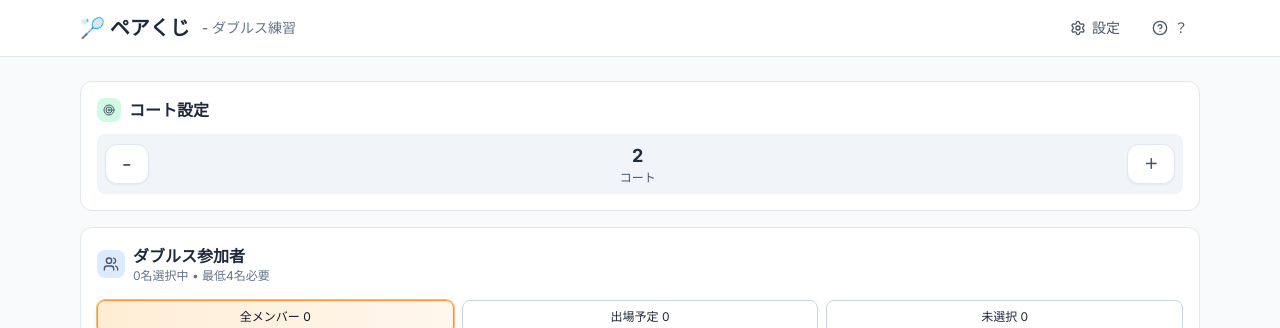
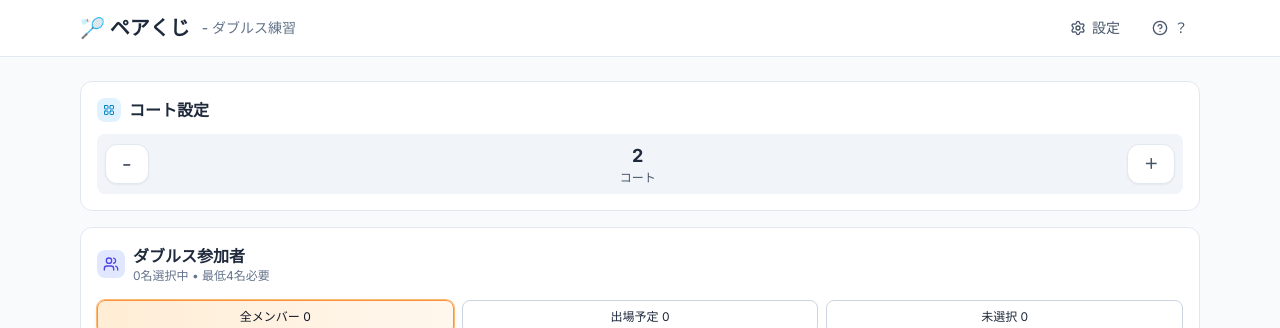
Before and after one commit to KM0912/pairkuji, a Next.js app: page /practice in a window 1280 px wide. Shown: the top 328 px of the page. Built offline with nearby package versions, Linux system fonts and the light colour scheme.

Commit message:
参加者選択コンポーネントのアイコンを更新し、スタイルのクラス名を変更

```diff
--- a/src/components/practice/ParticipantSelection.tsx
+++ b/src/components/practice/ParticipantSelection.tsx
@@ -1,6 +1,6 @@
 import { type Member } from '@/types/member';
 import { useState, useMemo } from 'react';
-import { Search, X, Users, AlertTriangle, Target, Play } from 'lucide-react';
+import { Search, X, Users, AlertTriangle, LayoutGrid, Play } from 'lucide-react';
 import { Button } from '../ui/Button';
 import { Card } from '../ui/Card';
 import { IconBadge } from '../ui/IconBadge';
@@ -69,9 +69,9 @@ export function ParticipantSelection({
             <div className="flex items-center justify-between mb-3">
               <div className="flex items-center gap-2">
                 <IconBadge
-                  icon={Target}
+                  icon={LayoutGrid}
                   size="sm"
-                  className="bg-emerald-100 text-emerald-600"
+                  className="bg-sky-100 text-sky-600"
                 />
                 <div>
                   <h3 className="text-base font-semibold text-slate-800">
@@ -97,7 +97,7 @@ export function ParticipantSelection({
                 <IconBadge
                   icon={Users}
                   size="md"
-                  className="bg-blue-100 text-blue-600"
+                  className="bg-indigo-100 text-indigo-600"
                 />
                 <div>
                   <h3 className="text-base font-semibold text-slate-800">
```
